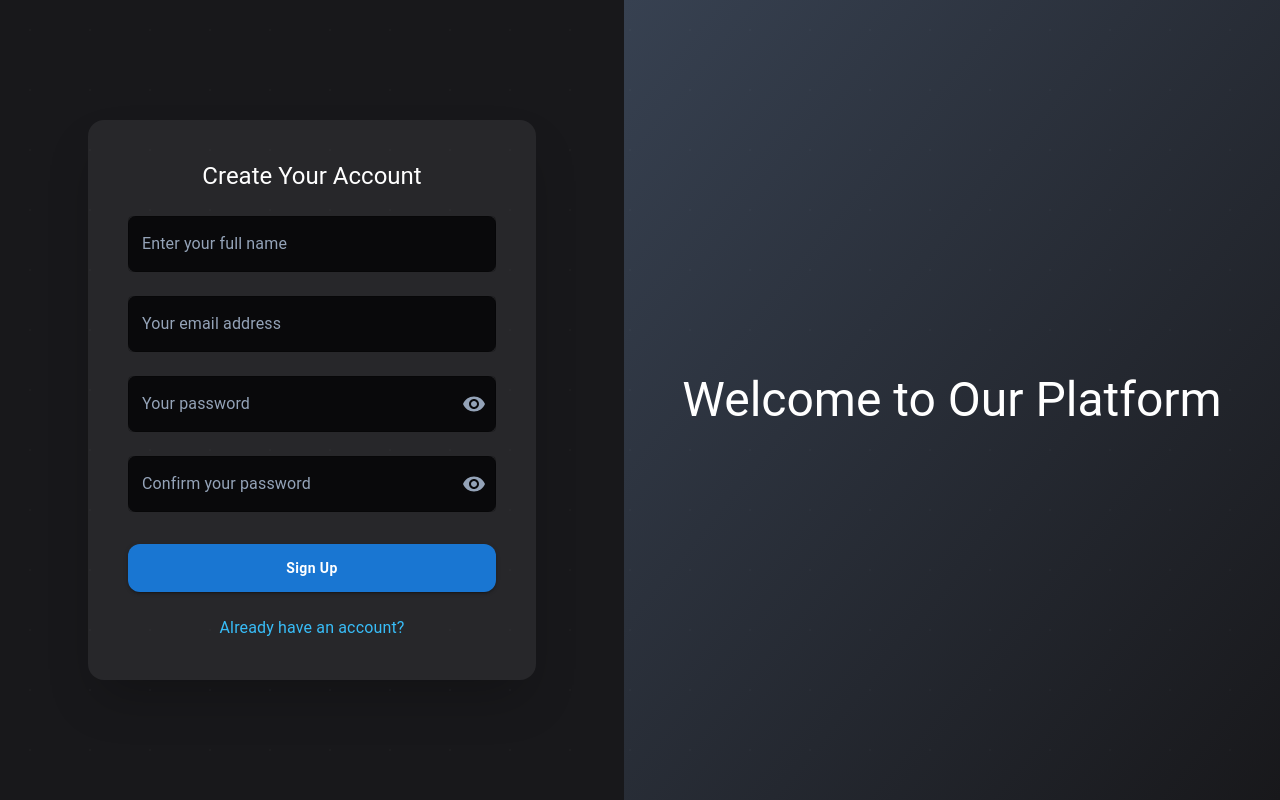
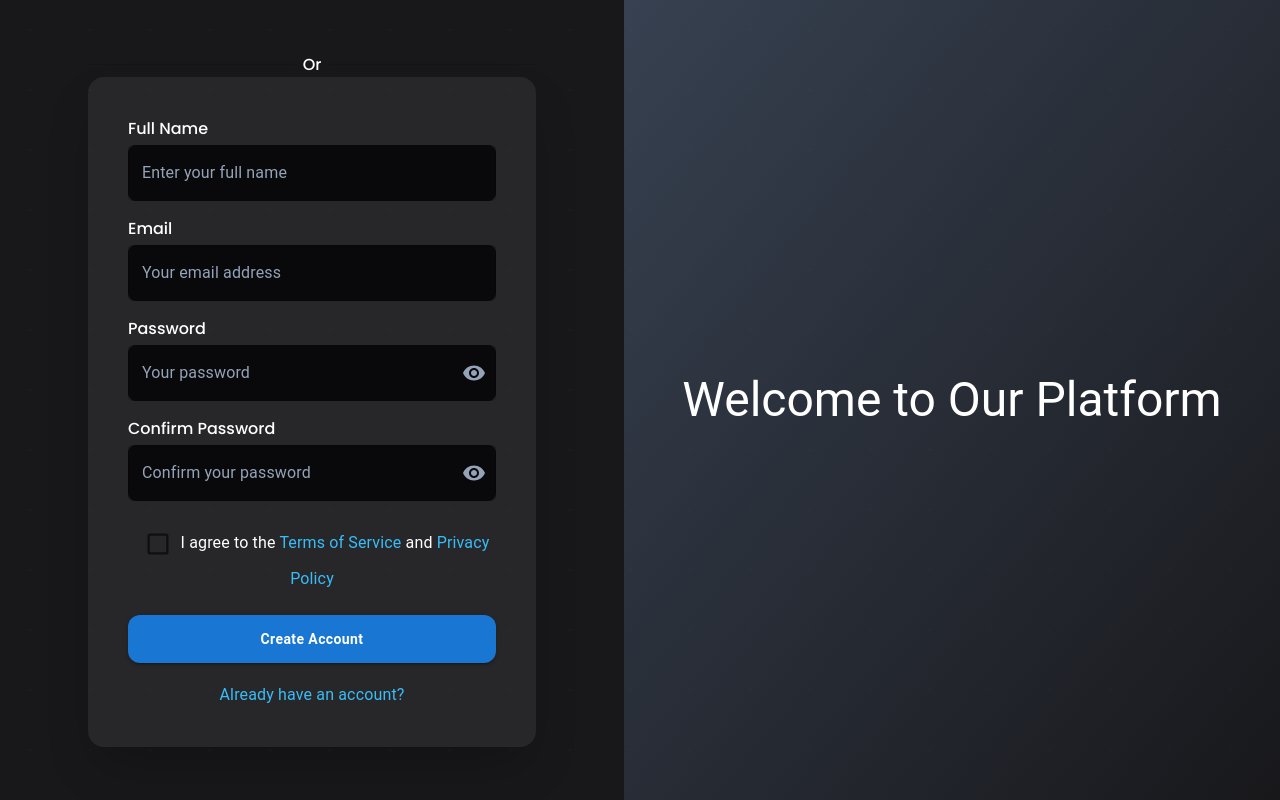
Before and after one commit to kaiwebcode/Feedo-frontend, a React (Vite) app: page /signup in a window 1280 px wide. Built offline with nearby package versions, Linux system fonts and the light colour scheme.

Commit message:
Code initial

```diff
--- a/src/components/Auth/Signup.tsx
+++ b/src/components/Auth/Signup.tsx
@@ -1,5 +1,5 @@
 import { useNavigate } from "react-router-dom";
-import { TextField, Button, Typography, Box, IconButton, InputAdornment } from "@mui/material";
+import { TextField, Button, Typography, Box, IconButton, InputAdornment, Checkbox, Divider } from "@mui/material";
 import { motion } from "framer-motion";
 import { useState } from "react";
 import { Visibility, VisibilityOff } from "@mui/icons-material";
@@ -25,32 +25,37 @@ const Signup = () => {
           initial={{ opacity: 0, y: 20 }}
           animate={{ opacity: 1, y: 0 }}
           transition={{ duration: 0.6, delay: 0.2 }}
-          className="w-full sm:max-w-sm md:max-w-md bg-zinc-800 p-6 md:p-10 rounded-2xl shadow-2xl"
         >
-          <Typography
+          <Divider>Or</Divider>
+          <div className="w-full sm:max-w-sm md:max-w-md bg-zinc-800 p-6 md:p-10 rounded-2xl shadow-2xl">
+
+            {/* <Typography
             variant="h5"
             className="text-center font-bold pb-6 text-white"
             >
             Create Your Account
-          </Typography>
-          <form className="flex flex-col gap-6">
+            </Typography> */}
+            <form className="flex flex-col ">
+              <p className=" mb-1">Full Name</p>
               <TextField
                 fullWidth
                 label="Enter your full name"
-              className="bg-zinc-950 rounded-lg"
+                className="bg-zinc-950 rounded-lg "
                 variant="outlined"
-              InputProps={{ style:{ color: '#fff' } }}
+                InputProps={{ style: { color: '#fff' } }}
                 InputLabelProps={{ style: { color: '#94a3b8' } }}
               />
+              <p className="mt-4 mb-1">Email</p>
               <TextField
                 fullWidth
                 label="Your email address"
                 type="email"
                 variant="outlined"
                 InputProps={{ style: { color: '#fff' } }}
-              className="bg-zinc-950 rounded-lg"
+                className="bg-zinc-950 rounded-lg "
                 InputLabelProps={{ style: { color: '#94a3b8' } }}
               />
+              <p className="mt-4 mb-1">Password</p>
               <TextField
                 fullWidth
                 label="Your password"
@@ -74,6 +79,7 @@ const Signup = () => {
                 }}
                 InputLabelProps={{ style: { color: '#94a3b8' } }}
               />
+              <p className="mt-4 mb-1">Confirm Password</p>
               <TextField
                 fullWidth
                 label="Confirm your password"
@@ -96,22 +102,31 @@ const Signup = () => {
                 }}
                 InputLabelProps={{ style: { color: '#94a3b8' } }}
               />
+              <Typography
+                className="text-sm text-center mt-4 pt-5"
+              >
+                <Checkbox
+                  sx={{ '& .MuiSvgIcon-root': { fontSize: 28 } }} />
+                I agree to the <span onClick={() => navigate("/terms")} className="text-sky-400 cursor-pointer hover:underline">Terms of Service</span> and <span onClick={() => navigate("/privacy")} className="text-sky-400 cursor-pointer hover:underline">Privacy Policy</span>
+              </Typography>
               <Button
                 type="submit"
                 variant="contained"
                 color="primary"
                 fullWidth
-              sx={{ mt: 1, py: 1.5, fontWeight: 'bold', textTransform: 'none', borderRadius: '12px' }}
+                sx={{ mt: 3, py: 1.5, fontWeight: 'bold', textTransform: 'none', borderRadius: '12px' }}
+
               >
-              Sign Up
+                Create Account
               </Button>
               <Typography
                 onClick={() => navigate("/login")}
-              className="text-sm text-sky-400 text-center mt-4 cursor-pointer hover:underline"
+                className="text-sm text-sky-400 text-center mt-4 cursor-pointer hover:underline pt-5"
               >
                 Already have an account?
               </Typography>
             </form>
+          </div>
         </motion.div>
       </Box>
 
```
Lines whose indentation alone changed are shown as unchanged.
